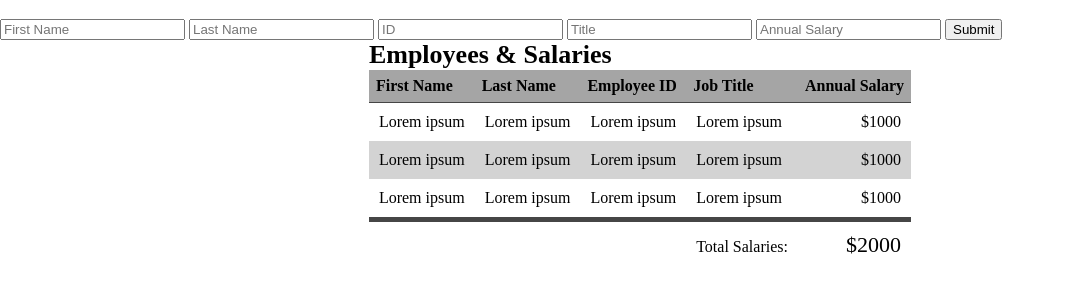
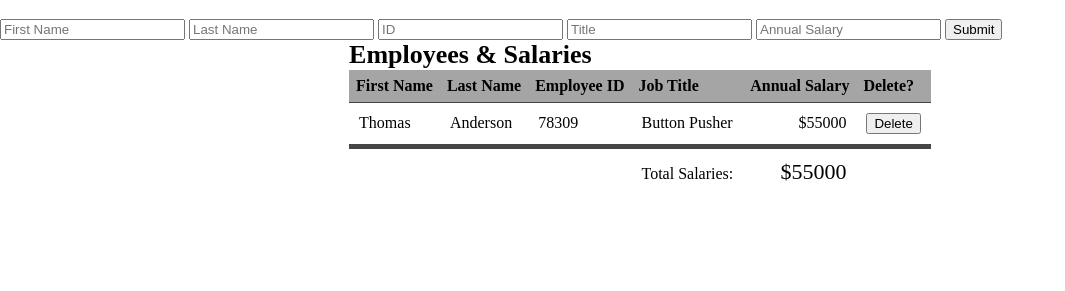
Before and after one commit to ozzythecoder/salary-calculator-jquery, a plain HTML site: page index.html in a window 1280 px wide. Shown: the part 61-352 px from the top of the page, without its empty margins (0-1065 px from the left). Drawn offline with Linux system fonts and the light colour scheme.

Commit message:
Began implementing render function

```diff
--- a/client.js
+++ b/client.js
@@ -1,6 +1,15 @@
 $( document ).ready(onReady);
 
-let employees = [];
+let employees = [
+  {
+    firstName: 'Thomas',
+    lastName: 'Anderson',
+    employeeID: 78309,
+    jobTitle: 'Button Pusher',
+    annualSalary: 55000,
+    globalID: 4
+  }
+];
 let globalID = 0;
 
 function onReady() {
@@ -30,7 +39,7 @@ function onSubmit() {
     lastName: $('#last-name').val(),
     employeeID: $('#employee-id').val(),
     jobTitle: $('#job-title').val(),
-    annualSalary: $('#annual-salary').val(),
+    annualSalary: Number($('#annual-salary').val()),
     globalID: globalID
   }
 
@@ -47,11 +56,45 @@ function onSubmit() {
   $('#first-name').val('');
   $('#last-name').val('');
   $('#employee-id').val('');
+  $('#job-title').val('');
   $('#annual-salary').val('');
 
   render();
 }
 
 function render() {
+  $('#table-body').empty();
+
+  let totalSalaries = 0;
+
+  for (let emp of employees) {
+    totalSalaries += emp.annualSalary;
+    $('#table-body').append(`
+    <div class="table-row" data="${emp.globalID}">
+      <div class="table-row-cell first-name-cell">
+        ${emp.firstName}
+      </div>
+      <div class="table-row-cell last-name-cell">
+        ${emp.lastName}
+      </div>
+      <div class="table-row-cell employee-id-cell">
+        ${emp.employeeID}
+      </div>
+      <div class="table-row-cell job-title-cell">
+        ${emp.jobTitle}
+      </div>
+      <div class="table-row-cell salary-cell">
+        $${emp.annualSalary}
+      </div>
+      <div class="table-row-cell delete-cell">
+        <button class="delete-btn">Delete</button>
+      </div>
+    </div>
+    `);
+  }
+
+  $('#total-salaries').append(`
+    $${totalSalaries}
+  `)
 
 }
--- a/index.html
+++ b/index.html
@@ -46,6 +46,9 @@
           <div class="table-header-cell">
             Annual Salary
           </div>
+          <div class="table-header-cell">
+            Delete?
+          </div>
         </div>
 
         <div id="table-body">
@@ -66,51 +69,18 @@
             <div class="table-row-cell salary-cell">
               $1000
             </div>
-          </div>
-
-          <div class="table-row">
-            <div class="table-row-cell">
-              Lorem ipsum
-            </div>
-            <div class="table-row-cell">
-              Lorem ipsum
-            </div>
-            <div class="table-row-cell">
-              Lorem ipsum
-            </div>
-            <div class="table-row-cell">
-              Lorem ipsum
-            </div>
-            <div class="table-row-cell salary-cell">
-              $1000
+            <div class="table-row-cell delete-cell">
+              <button class="delete-btn">Delete</button>
             </div>
           </div>
-
-          <div class="table-row">
-            <div class="table-row-cell">
-              Lorem ipsum
-            </div>
-            <div class="table-row-cell">
-              Lorem ipsum
-            </div>
-            <div class="table-row-cell">
-              Lorem ipsum
-            </div>
-            <div class="table-row-cell">
-              Lorem ipsum
-            </div>
-            <div class="table-row-cell salary-cell">
-              $1000
-            </div>
-          </div>
-
         </div>
         <div id="table-footer">
           <div class="table-footer-cell"></div>
           <div class="table-footer-cell"></div>
           <div class="table-footer-cell"></div>
           <div class="table-footer-cell">Total Salaries:</div>
-          <div class="table-footer-cell" id="total-salaries">$2000</div>
+          <div class="table-footer-cell" id="total-salaries"></div>
+          <div class="table-footer-cell"></div>
         </div>
       </div>
   </div>
```
